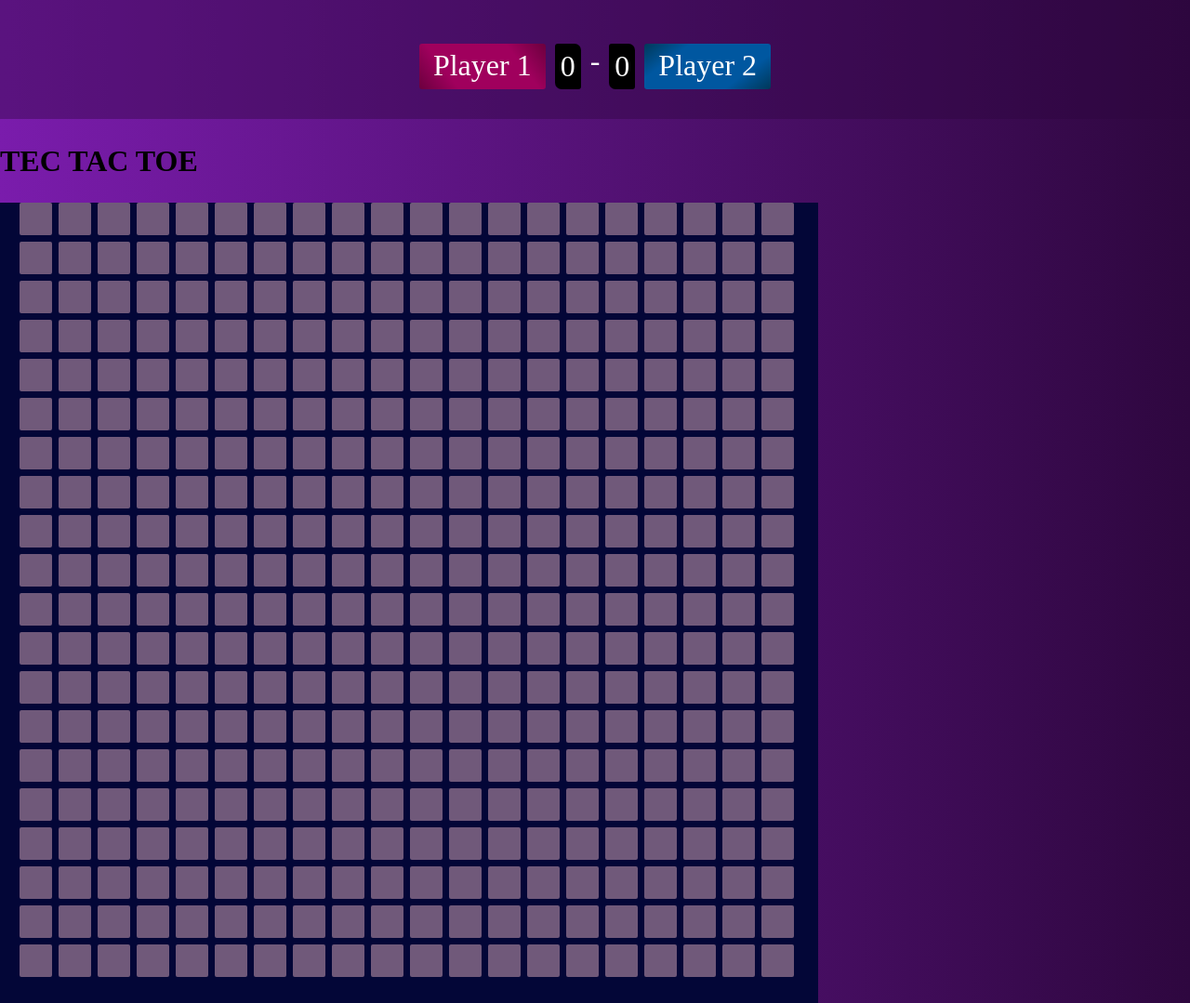
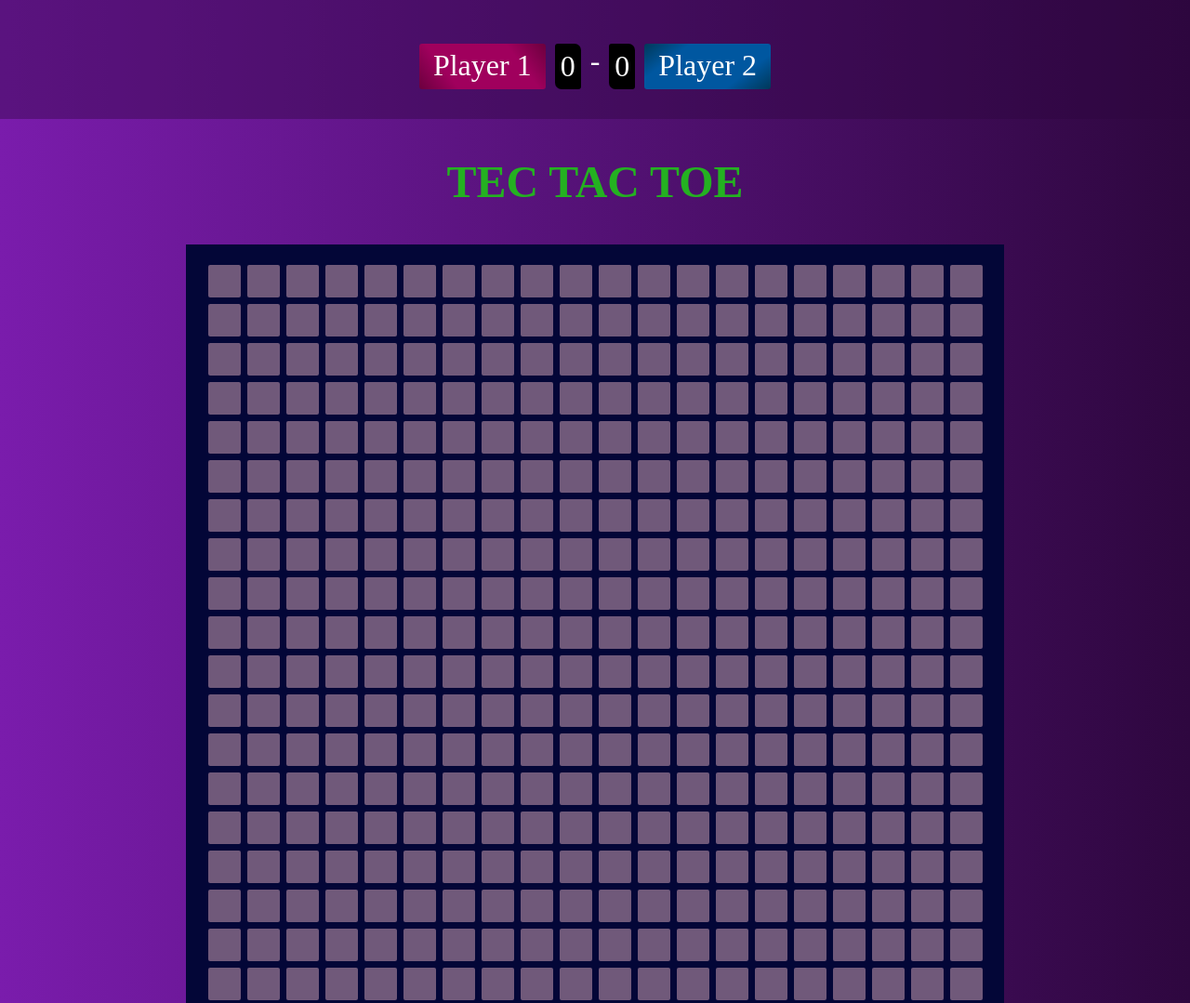
Before and after one commit to mohammed-rharbi/Tic-Tac-Toe-game, a plain HTML site: page Board.html in a window 1280 px wide. Shown: the top 1079 px of the page at 93% size. Drawn offline with Linux system fonts and the light colour scheme.

Commit message:
Style : center the game board

```diff
--- a/style.css
+++ b/style.css
@@ -176,6 +176,8 @@ header{
     gap: 2px;
     justify-content: center;
     margin: 20px 0;
+    margin-left: auto;
+    margin-right: auto;
 
 }
 
@@ -185,7 +187,8 @@ header{
     background-color: #70597A;
     border-radius: 2px;
     cursor: pointer;
-    justify-content: center;
+    margin: auto;
+    margin-top: 1.4em;
 }
 
 .boardCell:hover{
@@ -193,6 +196,8 @@ header{
 }
 
 .boardTitle{
-font-size: xx-large;
+color: #24B121;
+font-size: 3em;
+text-align: center;
 
 }
```
